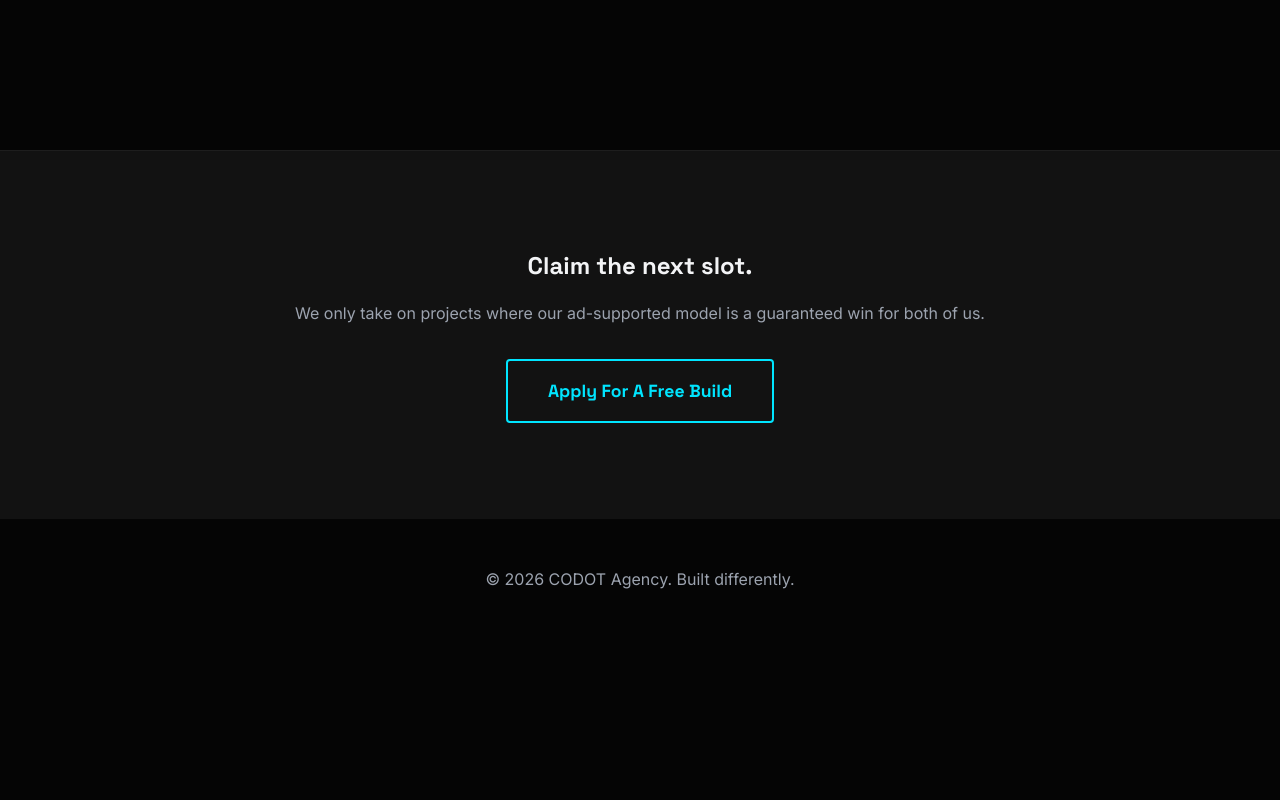
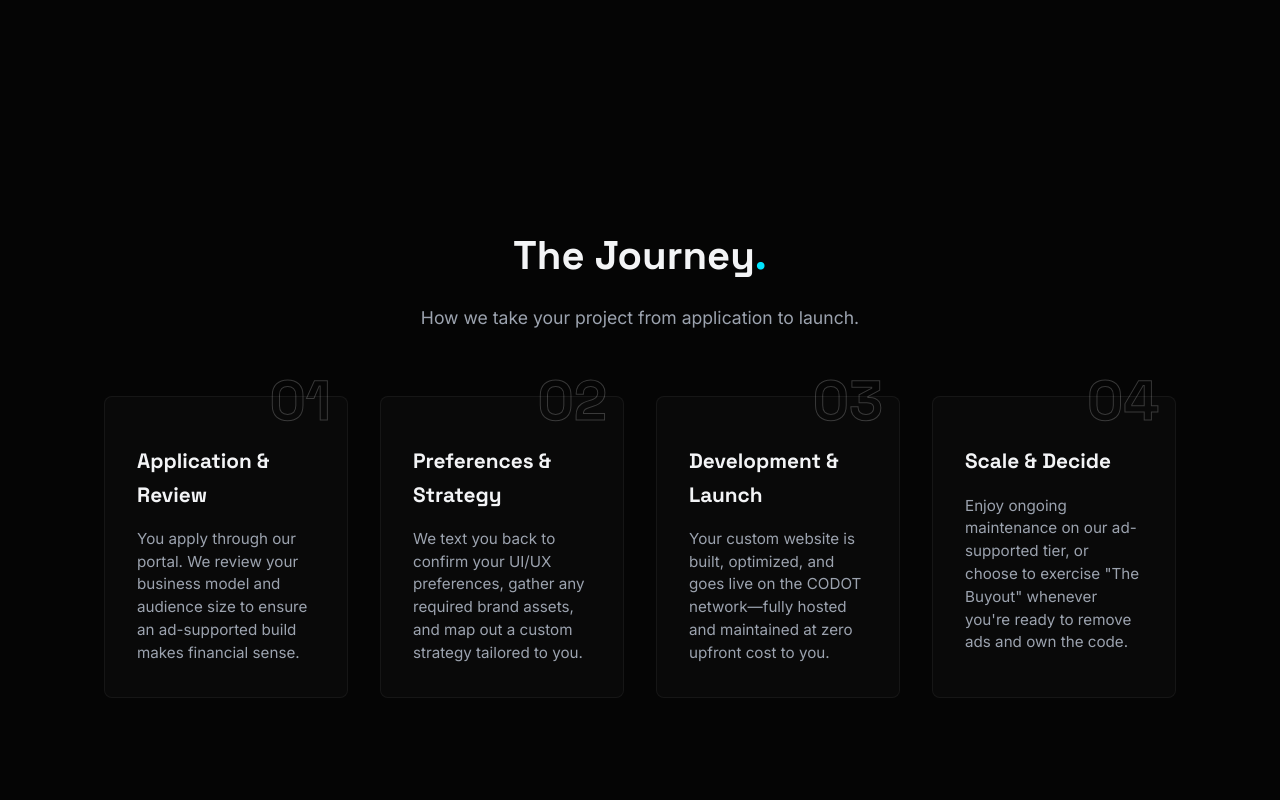
Before and after one commit to CoDotEng/Co., a plain HTML site: page work.html in a window 1280 px wide. Shown: the part 980-1780 px from the top of the page. Before the commit the page ends 1621 px from the top, so only its background shows below. Drawn offline with Linux system fonts and the light colour scheme.

Commit message:
Update work.html

```diff
--- a/work.html
+++ b/work.html
@@ -1,4 +1,4 @@
-v<!DOCTYPE html>
+<!DOCTYPE html>
 <html lang="en">
 <head>
     <meta charset="UTF-8">
@@ -7,7 +7,7 @@ v<!DOCTYPE html>
     <!-- Google Fonts -->
     <link href="https://fonts.googleapis.com/css2?family=Inter:wght@300;400;600&family=Space+Grotesk:wght@500;700&display=swap" rel="stylesheet">
     <style>
-        /* --- CORE CSS (Matching previous pages) --- */
+        /* --- CORE CSS --- */
         :root {
             --bg-color: #050505;
             --surface-color: #121212;
@@ -15,7 +15,7 @@ v<!DOCTYPE html>
             --text-muted: #9ca3af;
             --accent: #00e5ff;
             --accent-glow: rgba(0, 229, 255, 0.4);
-            --success: #10b981; /* Green for performance metrics */
+            --success: #10b981;
         }
 
         * { margin: 0; padding: 0; box-sizing: border-box; }
@@ -38,7 +38,7 @@ v<!DOCTYPE html>
             background: rgba(5, 5, 5, 0.8); backdrop-filter: blur(10px);
             z-index: 1000; border-bottom: 1px solid rgba(255,255,255,0.05);
         }
-        .logo { font-size: 2rem; font-weight: 700; letter-spacing: -1px; }
+        .logo { font-size: 2.5rem; font-weight: 700; letter-spacing: -1.5px; display: inline-block; line-height: 1; vertical-align: middle; }
         .dot { color: var(--accent); }
 
         .nav-links a { margin-left: 2rem; font-size: 0.9rem; font-weight: 600; text-transform: uppercase; letter-spacing: 1px; }
@@ -59,9 +59,12 @@ v<!DOCTYPE html>
         .page-header h1 { font-size: clamp(2.5rem, 5vw, 4rem); line-height: 1.1; margin-bottom: 1rem; }
         .page-header p { font-size: 1.2rem; color: var(--text-muted); max-width: 700px; margin: 0 auto; }
 
+        /* --- SECTIONS --- */
+        .section { padding: 6rem 5%; max-width: 1200px; margin: 0 auto; }
+        .section-title { font-size: 2.5rem; margin-bottom: 1rem; text-align: center; }
+        .section-subtitle { text-align: center; color: var(--text-muted); margin-bottom: 4rem; font-size: 1.1rem; }
+
         /* --- CASE STUDIES --- */
-        .section { padding: 6rem 5%; max-width: 1200px; margin: 0 auto; }
-
         .project-card {
             background: var(--surface-color);
             border: 1px solid rgba(255,255,255,0.05);
@@ -70,6 +73,7 @@ v<!DOCTYPE html>
             display: flex;
             flex-direction: column;
             transition: border-color 0.3s ease, transform 0.3s ease;
+            margin-bottom: 4rem;
         }
 
         .project-card:hover {
@@ -80,67 +84,90 @@ v<!DOCTYPE html>
         .project-content { padding: 3rem; }
 
         .project-header {
-            display: flex;
-            justify-content: space-between;
-            align-items: flex-start;
-            margin-bottom: 1.5rem;
-            flex-wrap: wrap;
-            gap: 1rem;
+            display: flex; justify-content: space-between; align-items: flex-start;
+            margin-bottom: 1.5rem; flex-wrap: wrap; gap: 1rem;
         }
 
         .project-title h2 { font-size: 2.5rem; margin-bottom: 0.5rem; }
         .project-category { color: var(--accent); font-weight: 600; text-transform: uppercase; letter-spacing: 1px; font-size: 0.85rem; }
 
-        .metrics-container {
-            display: flex;
-            gap: 1rem;
-            flex-wrap: wrap;
+        .metrics-container { display: flex; gap: 1rem; flex-wrap: wrap; }
+
+        .metric-badge {
+            background: rgba(16, 185, 129, 0.1); color: var(--success);
+            border: 1px solid rgba(16, 185, 129, 0.2); padding: 0.5rem 1rem;
+            border-radius: 50px; font-size: 0.85rem; font-weight: 600;
+            display: flex; align-items: center; gap: 0.5rem;
         }
 
-        .metric-badge {
-            background: rgba(16, 185, 129, 0.1);
-            color: var(--success);
-            border: 1px solid rgba(16, 185, 129, 0.2);
-            padding: 0.5rem 1rem;
-            border-radius: 50px;
-            font-size: 0.85rem;
-            font-weight: 600;
-            display: flex;
-            align-items: center;
-            gap: 0.5rem;
+        .project-description { color: var(--text-muted); font-size: 1.1rem; max-width: 800px; margin-bottom: 2rem; }
+
+        .project-link {
+            display: inline-flex; align-items: center; gap: 0.5rem;
+            color: var(--bg-color); background-color: var(--accent);
+            padding: 0.8rem 1.5rem; border-radius: 4px; font-weight: 700;
+            font-family: 'Space Grotesk', sans-serif; transition: all 0.3s ease;
+        }
+        .project-link:hover { box-shadow: 0 0 15px var(--accent-glow); }
+
+        /* --- THE PROCESS GRID --- */
+        .process-grid {
+            display: grid;
+            grid-template-columns: repeat(auto-fit, minmax(240px, 1fr));
+            gap: 2rem;
+            position: relative;
         }
 
-        .project-description {
-            color: var(--text-muted);
-            font-size: 1.1rem;
-            max-width: 800px;
-            margin-bottom: 2rem;
-        }
-
-        .project-link {
-            display: inline-flex;
-            align-items: center;
-            gap: 0.5rem;
-            color: var(--bg-color);
-            background-color: var(--accent);
-            padding: 0.8rem 1.5rem;
-            border-radius: 4px;
-            font-weight: 700;
-            font-family: 'Space Grotesk', sans-serif;
+        .process-step {
+            position: relative;
+            padding: 2rem;
+            background: rgba(255, 255, 255, 0.02);
+            border: 1px solid rgba(255, 255, 255, 0.05);
+            border-radius: 8px;
             transition: all 0.3s ease;
         }
 
-        .project-link:hover {
-            box-shadow: 0 0 15px var(--accent-glow);
+        .process-step:hover {
+            border-color: var(--accent);
+            background: rgba(0, 229, 255, 0.05);
+            transform: translateY(-5px);
+        }
+
+        .step-number {
+            font-family: 'Space Grotesk', sans-serif;
+            font-size: 3.5rem;
+            font-weight: 700;
+            color: transparent;
+            -webkit-text-stroke: 1px rgba(255, 255, 255, 0.2);
+            position: absolute;
+            top: -1.5rem;
+            right: 1rem;
+            line-height: 1;
+            transition: all 0.3s ease;
+        }
+
+        .process-step:hover .step-number {
+            -webkit-text-stroke: 1px var(--accent);
+            color: rgba(0, 229, 255, 0.1);
+        }
+
+        .process-step h3 {
+            font-size: 1.3rem;
+            margin-bottom: 1rem;
+            margin-top: 1rem;
+            color: var(--text-main);
+        }
+
+        .process-step p {
+            color: var(--text-muted);
+            font-size: 0.95rem;
+            line-height: 1.5;
         }
 
         /* --- CTA --- */
         .cta-section {
-            text-align: center;
-            padding: 6rem 5%;
-            background: var(--surface-color);
-            border-top: 1px solid rgba(255,255,255,0.05);
-            margin-top: 4rem;
+            text-align: center; padding: 6rem 5%; background: var(--surface-color);
+            border-top: 1px solid rgba(255,255,255,0.05); margin-top: 2rem;
         }
 
         .btn-outline {
@@ -171,7 +198,7 @@ v<!DOCTYPE html>
         <a href="index.html" class="logo">Co<span class="dot">.</span></a>
         <div class="nav-links">
             <a href="model.html">How It Works</a>
-            <a href="work.html"class="active">Work</a>
+            <a href="work.html" class="active">Work</a>
             <a href="about.html">About</a>
             <a href="buyout.html">The Buyout</a>
             <a href="apply.html" class="nav-btn">Apply Now</a>
@@ -216,6 +243,38 @@ v<!DOCTYPE html>
         </div>
     </section>
 
+    <!-- THE PROCESS SECTION -->
+    <section class="section">
+        <h2 class="section-title reveal">The Journey<span class="dot">.</span></h2>
+        <p class="section-subtitle reveal">How we take your project from application to launch.</p>
+
+        <div class="process-grid">
+            <div class="process-step reveal">
+                <div class="step-number">01</div>
+                <h3>Application & Review</h3>
+                <p>You apply through our portal. We review your business model and audience size to ensure an ad-supported build makes financial sense.</p>
+            </div>
+
+            <div class="process-step reveal">
+                <div class="step-number">02</div>
+                <h3>Preferences & Strategy</h3>
+                <p>We text you back to confirm your UI/UX preferences, gather any required brand assets, and map out a custom strategy tailored to you.</p>
+            </div>
+
+            <div class="process-step reveal">
+                <div class="step-number">03</div>
+                <h3>Development & Launch</h3>
+                <p>Your custom website is built, optimized, and goes live on the CODOT network—fully hosted and maintained at zero upfront cost to you.</p>
+            </div>
+
+            <div class="process-step reveal">
+                <div class="step-number">04</div>
+                <h3>Scale & Decide</h3>
+                <p>Enjoy ongoing maintenance on our ad-supported tier, or choose to exercise "The Buyout" whenever you're ready to remove ads and own the code.</p>
+            </div>
+        </div>
+    </section>
+
     <!-- CTA -->
     <section class="cta-section">
         <h2 class="reveal">Claim the next slot.</h2>
```
